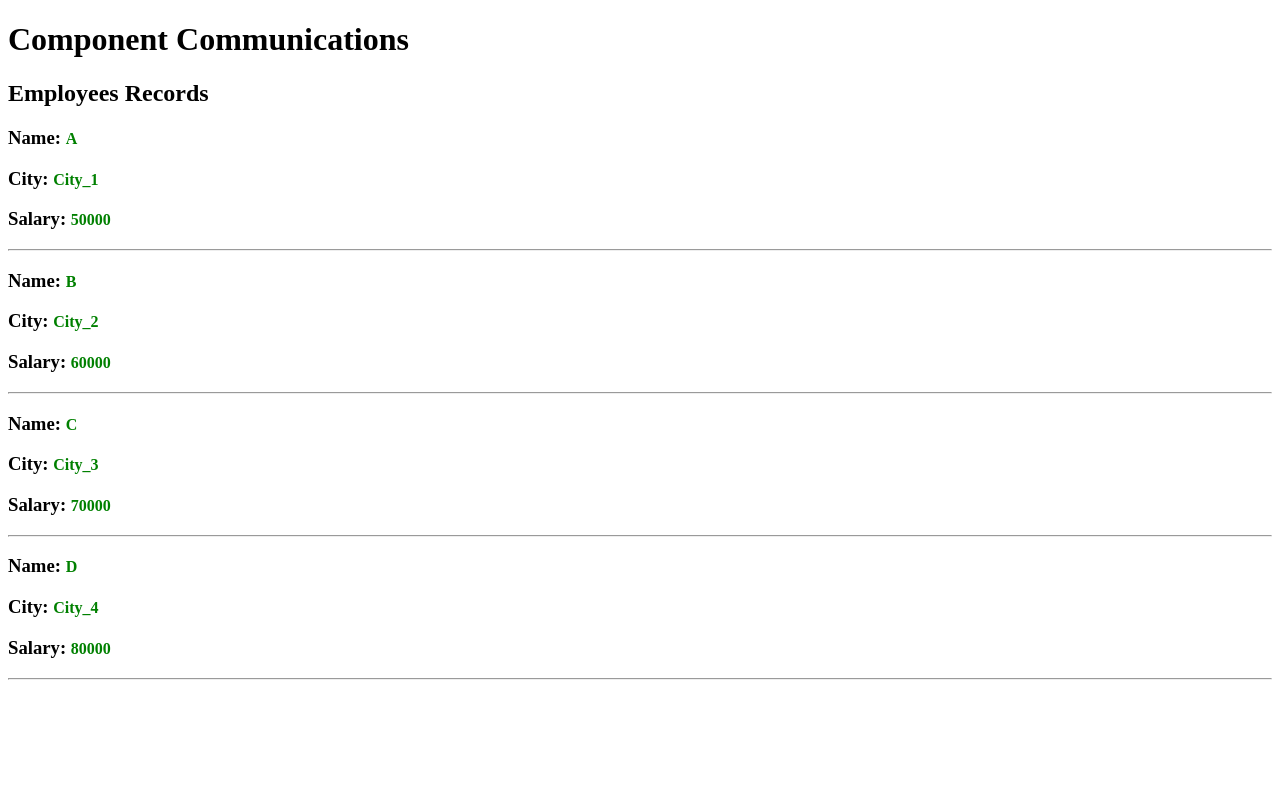
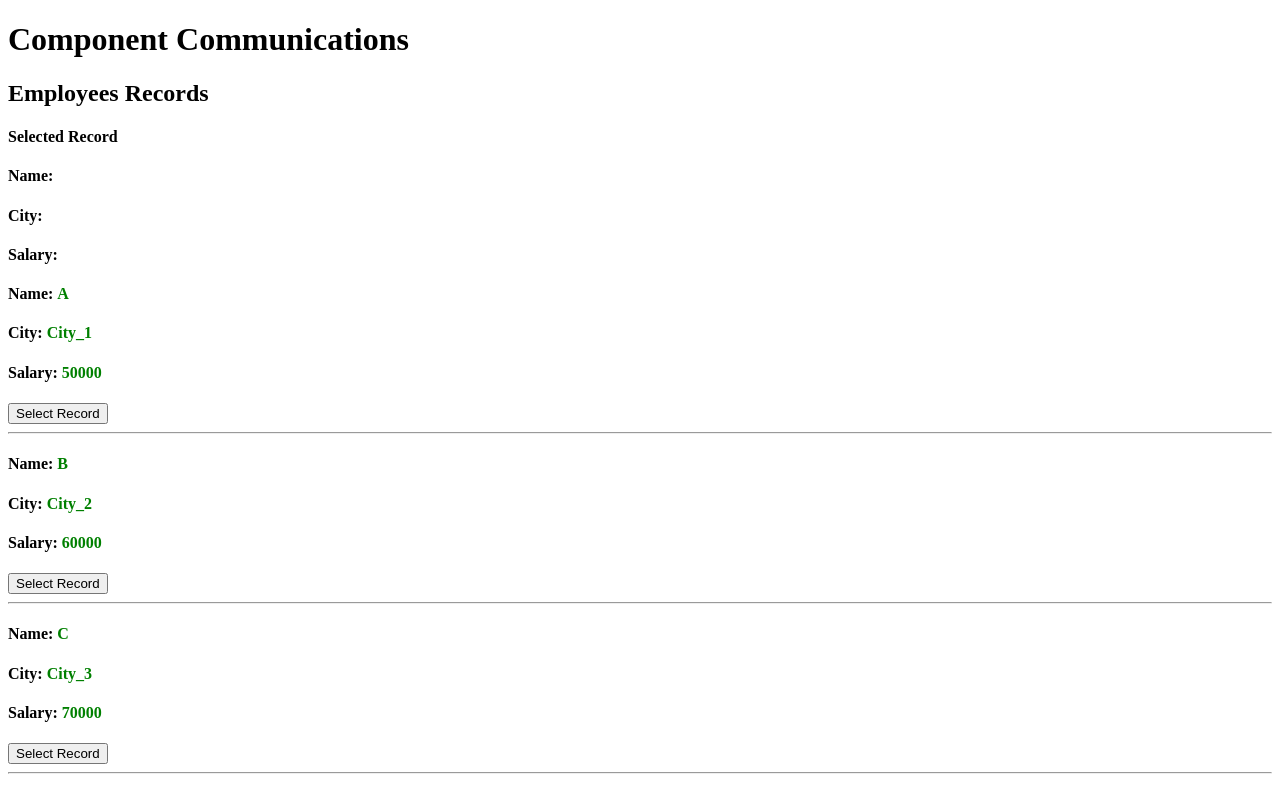
Before and after one commit to samuelcpedro/comBtwCompUsingInputOutputAng4, an Angular app: page / in a window 1280 px wide. Shown: the top 796 px of the page. Built offline with nearby package versions, Linux system fonts and the light colour scheme.

Commit message:
Output with button

```diff
--- a/src/app/app.component.html
+++ b/src/app/app.component.html
@@ -1,5 +1,18 @@
 <h1>{{ title }}</h1>
 <h2>Employees Records</h2>
-<app-data [nameAliasForEmployeeName]="employee.eNameValueFromAppComp" [nameAliasForEmployeeCity]="employee.eCityValueFromAppComp" [nameAliasForEmployeeNumber]="employee.eSalaryValueFromAppComp" *ngFor="let employee of employeeRecords">
+<h4>Selected Record</h4>
+<h4>
+    Name:
+    <span style="color:green;font-size: 16px">{{ selectedName }}</span>
+</h4>
+<h4>
+    City:
+    <span style="color:green;font-size: 16px">{{ selectedCity }}</span>
+</h4>
+<h4>
+    Salary:
+    <span style="color:green;font-size: 16px">{{ selectedSalary }} </span>
+</h4>
+<app-data [nameAliasForEmployeeName]="employee.eNameValueFromAppComp" [nameAliasForEmployeeCity]="employee.eCityValueFromAppComp" [nameAliasForEmployeeNumber]="employee.eSalaryValueFromAppComp" (sendRecord)="getRecord()" *ngFor="let employee of employeeRecords">
     The employee records gets displayed here
 </app-data>
--- a/src/app/app.component.ts
+++ b/src/app/app.component.ts
@@ -8,9 +8,26 @@ import { Component } from '@angular/core';
 export class AppComponent {
 	title: string = 'Component Communications';
 	employeeRecords: any = [
-    { eNameValueFromAppComp: 'A', eCityValueFromAppComp: 'City_1', eSalaryValueFromAppComp: 50000 },
+		{
+			eNameValueFromAppComp: 'A',
+			eCityValueFromAppComp: 'City_1',
+			eSalaryValueFromAppComp: 50000
+		},
 		{ eNameValueFromAppComp: 'B', eCityValueFromAppComp: 'City_2', eSalaryValueFromAppComp: 60000 },
 		{ eNameValueFromAppComp: 'C', eCityValueFromAppComp: 'City_3', eSalaryValueFromAppComp: 70000 },
 		{ eNameValueFromAppComp: 'D', eCityValueFromAppComp: 'City_4', eSalaryValueFromAppComp: 80000 },
 	]
+
+	selectedEmployeeData: any;
+
+	getRecord(): void{
+		console.log('SendRecord Event emitted');
 	}
+
+	/*
+	getRecord(data: any): void{
+		//console.log('SendRecord Event emiited');
+		this.selectedEmployeeData = data;
+	}
+	*/
+}
--- a/src/app/data/data.component.html
+++ b/src/app/data/data.component.html
@@ -1,13 +1,14 @@
-<h3>
+<h4>
     Name:
     <span style="color:green;font-size: 16px">{{ employeeNameOfObject }}</span>
-</h3>
-<h3>
+</h4>
+<h4>
     City:
     <span style="color:green;font-size: 16px">{{ employeeCity }}</span>
-</h3>
-<h3>
+</h4>
+<h4>
     Salary:
     <span style="color:green;font-size: 16px">{{ employeeSalary }} </span>
-</h3>
+</h4>
+<button (click)="emitSendRecordEvent()">Select Record</button>
 <hr/>
--- a/src/app/data/data.component.ts
+++ b/src/app/data/data.component.ts
@@ -1,4 +1,4 @@
-import { Component, Input } from '@angular/core';
+import { Component, Input, Output, EventEmitter } from '@angular/core';
 
 @Component({
 	selector: 'app-data',
@@ -9,4 +9,16 @@ export class DataComponent {
 	@Input('nameAliasForEmployeeName') employeeNameOfObject: string;
 	@Input('nameAliasForEmployeeCity') employeeCity: string;
 	@Input('nameAliasForEmployeeNumber') employeeSalary: number;
+	//'emitSendRecordEvent'
+	@Output() sendRecord: EventEmitter<any> = new EventEmitter();
+
+	emitSendRecordEvent(){//emitSendRecordEvent
+		let selectedEmployeeObj: any = {
+			selectedName: this.employeeNameOfObject,
+			selectedCity: this.employeeCity,
+			selectedSalary: this.employeeSalary,
+		};
+		this.sendRecord.emit();
+		//this.sendRecord.emit(selectedEmployeeObj);
 	}
+}
```
Lines whose indentation alone changed are shown as unchanged.
